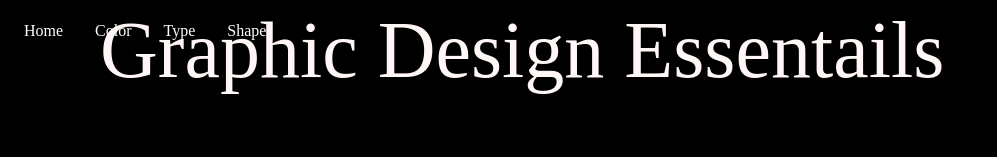
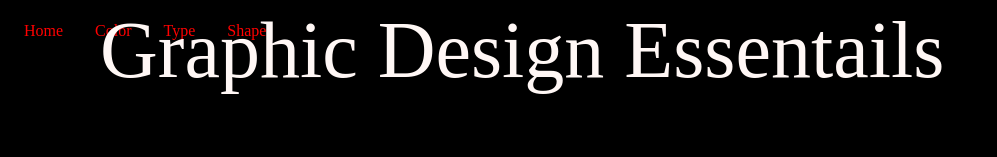
Before and after one commit to Tanviwalanj/Binding, a plain HTML site: page index.html in a window 1280 px wide. Shown: the top 157 px of the page, without its empty margins (0-997 px from the left). Drawn offline with Linux system fonts and the light colour scheme; a web font is replaced by a local one.

Commit message:
navigation

```diff
--- a/assets/common.css
+++ b/assets/common.css
@@ -37,6 +37,9 @@
       padding: 14px 16px;
       text-decoration: none;
     }
+    a.navigation:link {color:#ff0000;}
+
+    a.navigation:hover {background:#66ff66;}
 
 
     body {
--- a/index.html
+++ b/index.html
@@ -12,10 +12,10 @@
     <div class="heading"> Graphic Design Essentails</div>
 
     <ul>
-        <li><a href="#home">Home</a></li>
-        <li><a href="entry-1/index.html">Color</a></li>
-        <li><a href="#contact">Type</a></li>
-        <li><a href="#about">Shape</a></li>
+        <li><a class= "navigation" href="#home">Home</a></li>
+        <li><a class= "navigation" href="color/index.html">Color</a></li>
+        <li><a class= "navigation" href="type">Type</a></li>
+        <li><a class= "navigation" href="#shape">Shape</a></li>
       </ul>
 
     <div class="body">We are here to take you through the fundamental elements of graphic design. Starting with an exciting journey through “Everyday Color Theory” where you will understand the history of color, how colors are perceived, experienced, how it evokes different sensibilities, how it blends in, stands out, and express itself through the medium of light.
```
Also changed, not shown: color/index.html (renamed from entry-1/index.html), color/style.css (renamed from entry-1/style.css).
